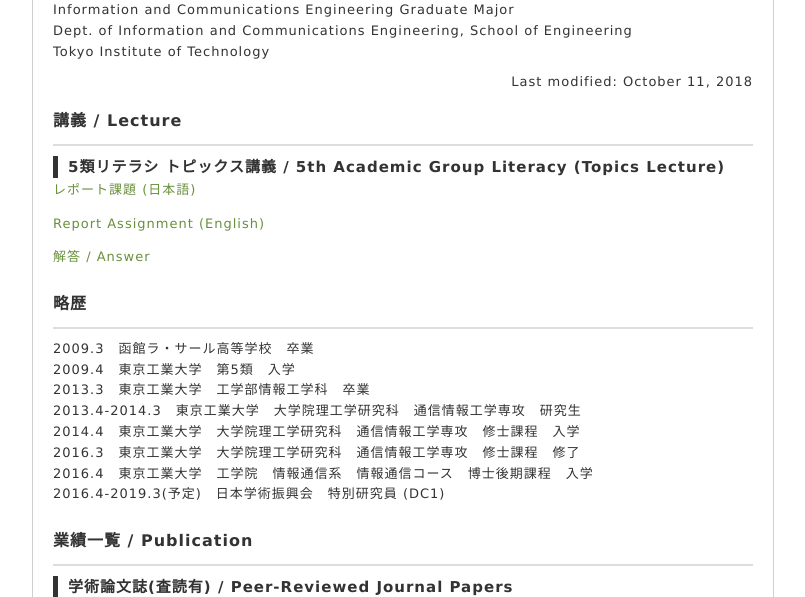
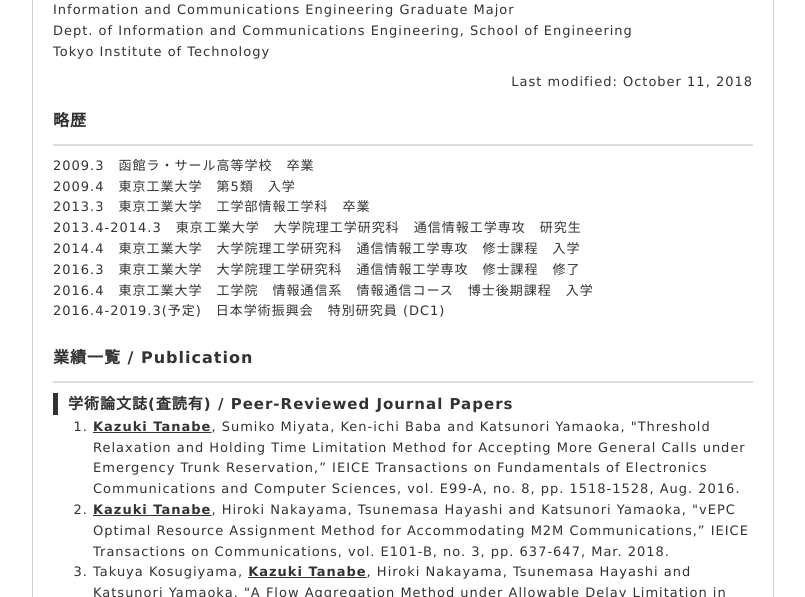
Before and after one commit to k-tanabe90/web, a plain HTML site: page index.html in a window 1280 px wide. Shown: the part 194-791 px from the top of the page, without its empty margins (237-1042 px from the left). Drawn offline with Linux system fonts and the light colour scheme.

Commit message:
Update index.html

```diff
--- a/index.html
+++ b/index.html
@@ -41,12 +41,6 @@
       </p>
    </div><!-- /#header-->
    <div id="contents">
-     <h2>講義 / Lecture</h2>
-     <h3>5類リテラシ トピックス講義 / 5th Academic Group Literacy (Topics Lecture)</h3>
-     <p><a href="./tanabe-assignment-jp.pdf">レポート課題 (日本語)</a></p>
-     <p><a href="./tanabe-assignment-en.pdf">Report Assignment (English)</a></p>
-     <p><a href="./tanabe-assignment-ans.pdf">解答 / Answer</a></p>
-
      <h2>略歴</h2>
       <p>
 	2009.3　函館ラ・サール高等学校　卒業<br />
```
